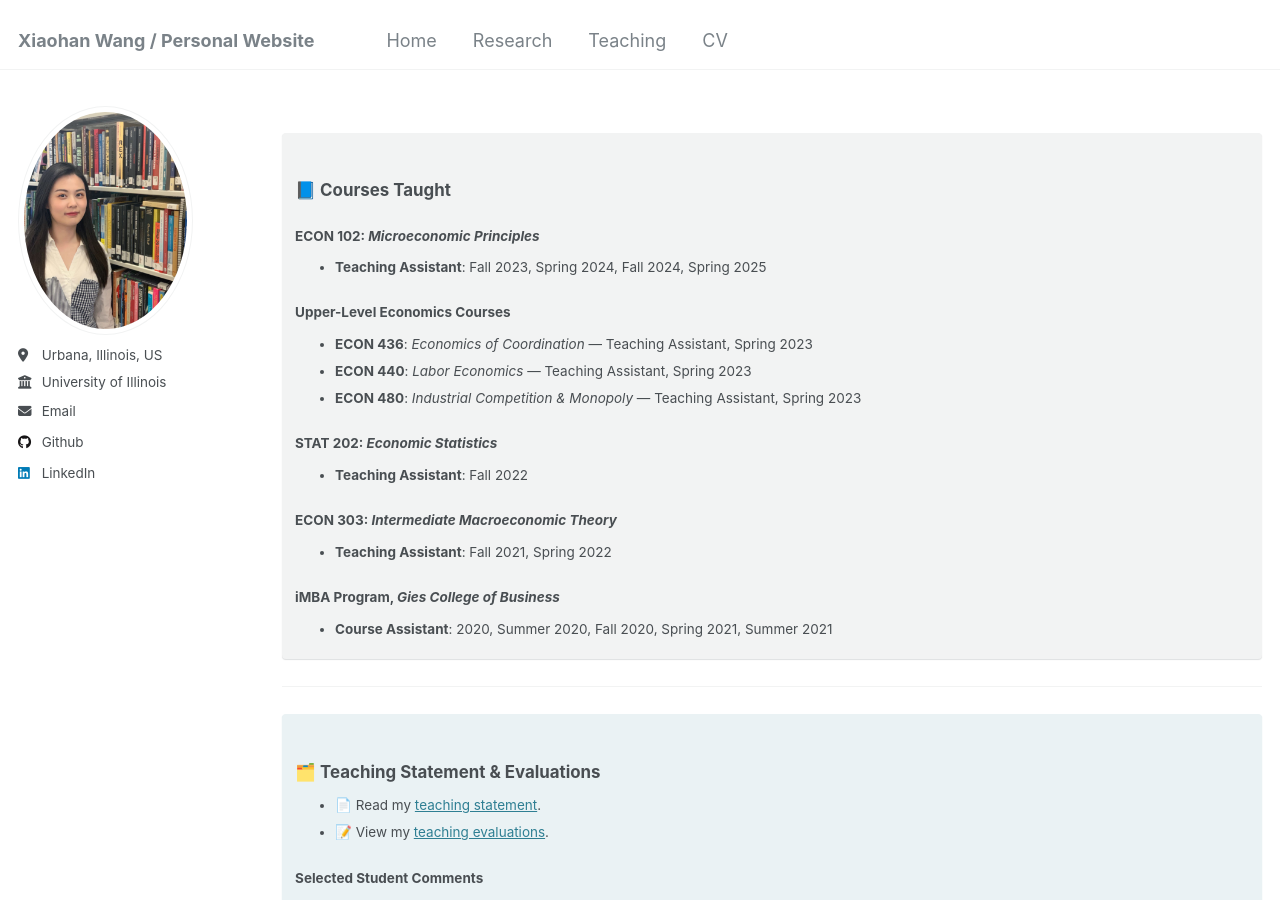
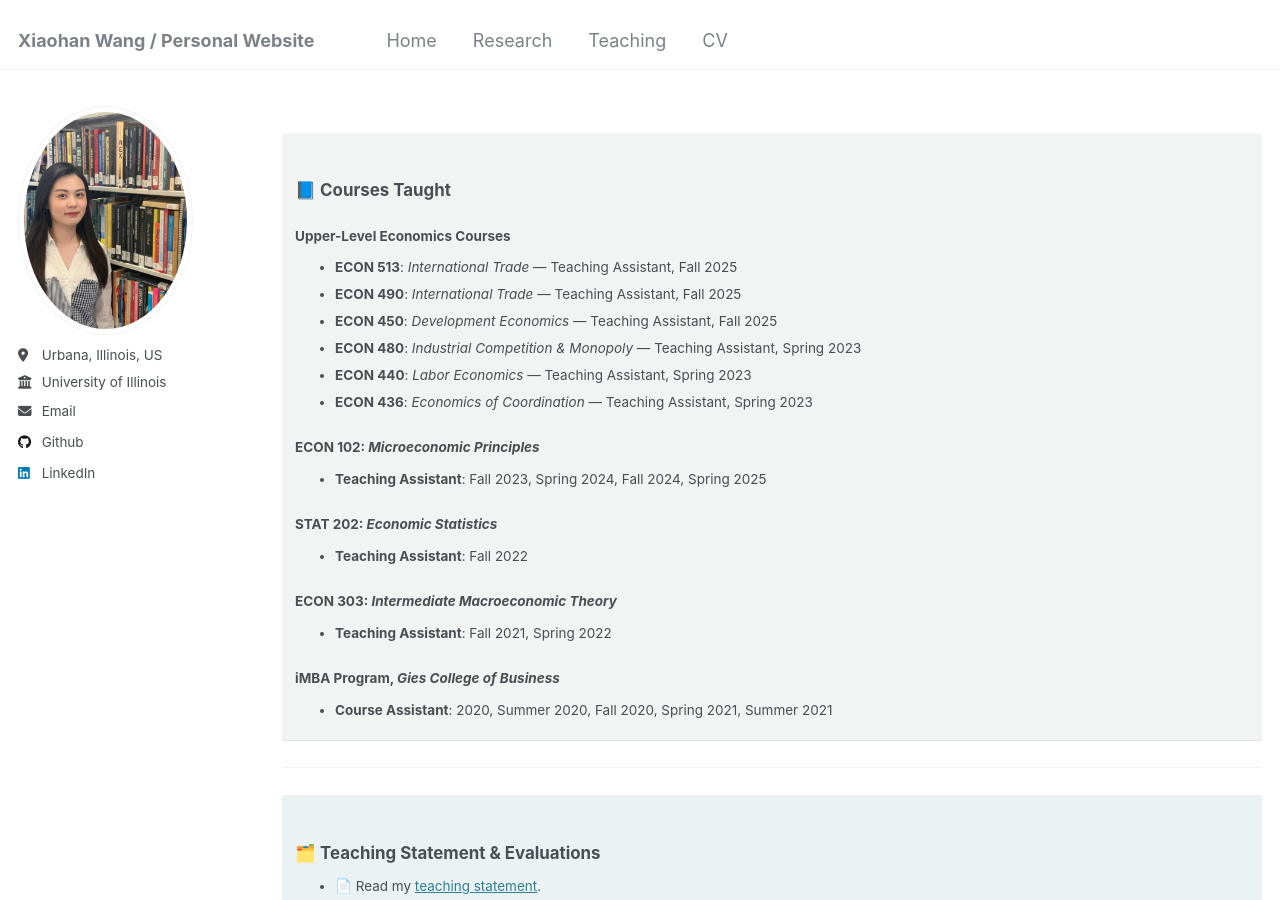
Before and after one commit to xiaohanwang1997/xiaohanwang1997.github.io, a Jekyll site: the page built from _teaching/2014-spring-teaching-1.md, in a window 1280 px wide and 900 px high. Built offline with Jekyll 4.4.1, drawn with Linux system fonts in a browser that asks for light colours; some of the changed text lies outside the part shown.

Commit message:
Update 2014-spring-teaching-1.md

```diff
--- a/_teaching/2014-spring-teaching-1.md
+++ b/_teaching/2014-spring-teaching-1.md
@@ -11,13 +11,16 @@ redirect_from:
 
 ## 📘 Courses Taught
 
+### Upper-Level Economics Courses
+- **ECON 513**: *International Trade* — Teaching Assistant, Fall 2025
+- **ECON 490**: *International Trade* — Teaching Assistant, Fall 2025
+- **ECON 450**: *Development Economics* — Teaching Assistant, Fall 2025
+- **ECON 480**: *Industrial Competition & Monopoly* — Teaching Assistant, Spring 2023
+- **ECON 440**: *Labor Economics* — Teaching Assistant, Spring 2023
+- **ECON 436**: *Economics of Coordination* — Teaching Assistant, Spring 2023
+
 ### ECON 102: *Microeconomic Principles*
 - **Teaching Assistant**: Fall 2023, Spring 2024, Fall 2024, Spring 2025
-
-### Upper-Level Economics Courses
-- **ECON 436**: *Economics of Coordination* — Teaching Assistant, Spring 2023
-- **ECON 440**: *Labor Economics* — Teaching Assistant, Spring 2023
-- **ECON 480**: *Industrial Competition & Monopoly* — Teaching Assistant, Spring 2023
 
 ### STAT 202: *Economic Statistics*
 - **Teaching Assistant**: Fall 2022
@@ -71,5 +74,6 @@ redirect_from:
 ## 🏅 Teaching Awards & Certifications
 
 - 🏆 **List of Teachers Ranked as Excellent**, University of Illinois — *Spring 2024*, *Spring 2025*
+- 📜 **Certificate in ESG Investing**, CFA Institute (Issued Mar 2025, Credential ID: 137043239)
 
 </div>
```
